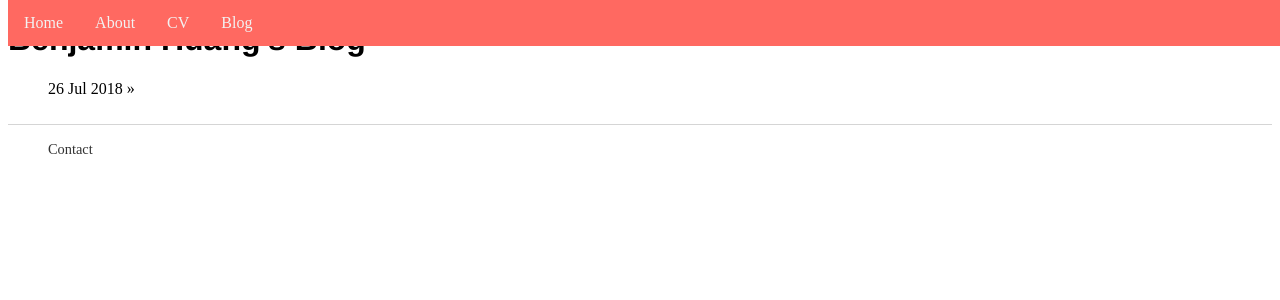
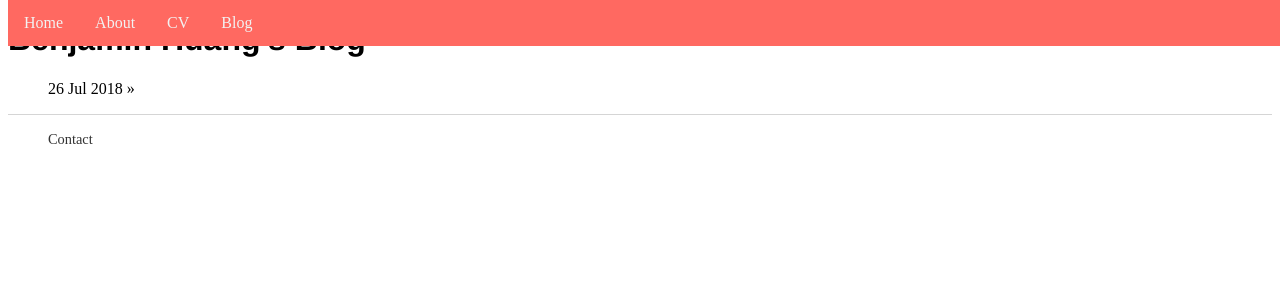
Before and after one commit to benjaminhuang13/benjaminhuang13.github.io, a Jekyll site: the page built from blog/index.html, in a window 1280 px wide. Shown: the top 300 px of the page. Built offline with Jekyll 4.4.1, drawn with Linux system fonts in a browser that asks for light colours.

Commit message:
Update main.css

```diff
--- a/css/main.css
+++ b/css/main.css
@@ -1,5 +1,5 @@
 .container {
-    padding-bottom:10px;
+    margin-bottom:10px;
 }
 .navbar {
     overflow: hidden;
```
